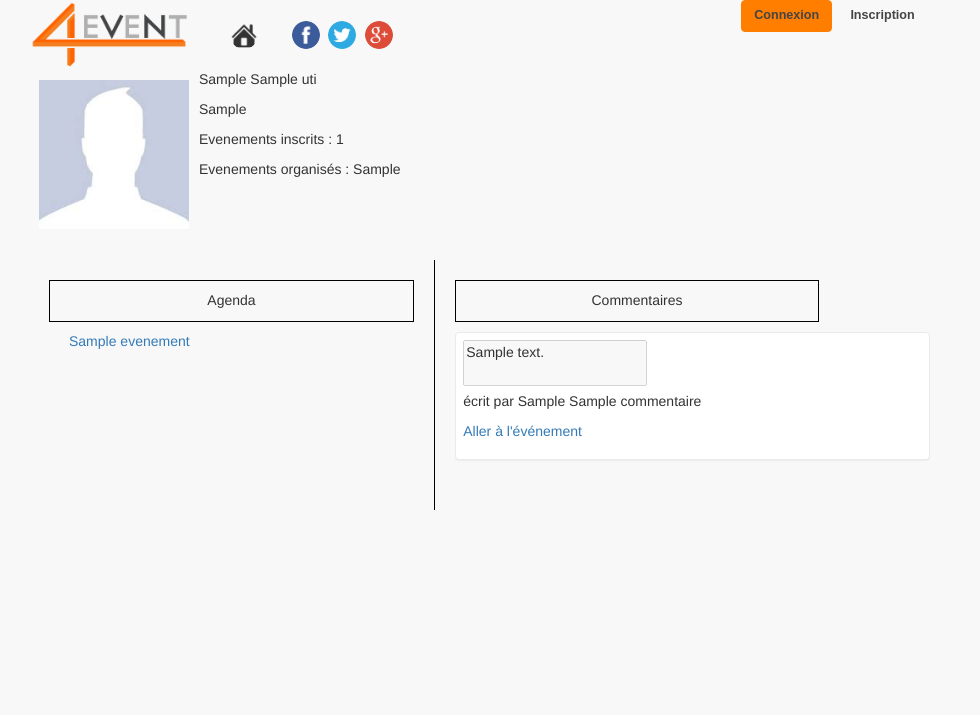
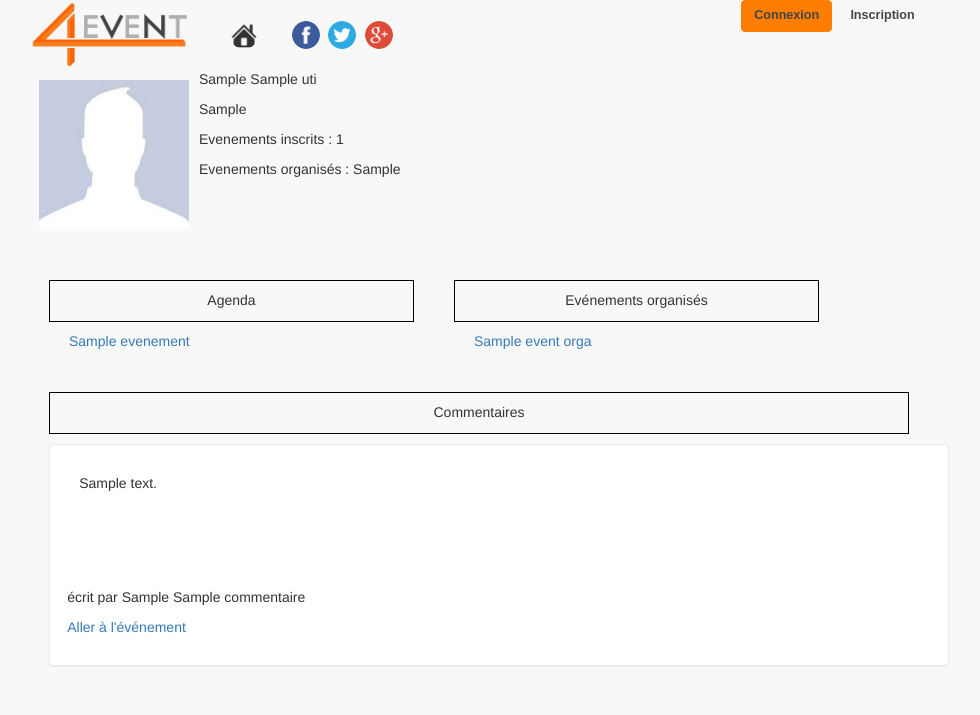
Before and after one commit to Zawartek/4event, a PHP site: template Vue/profilUtilisateur.php in a window 1280 px wide. Shown: the top 715 px of the page, without its empty margins (161-1141 px from the left). Run offline with PHP 8.4, Linux system fonts and the light colour scheme; the template is opened without the code that fills it: most values are stand-ins (such as "Sample title", 1, 10 or a date in 2020); some libraries are stand-ins or nearby versions.

Commit message:
profil uti

```diff
--- a/Controle/utilisateur.php
+++ b/Controle/utilisateur.php
@@ -22,6 +22,7 @@ function afficherPageUti($idUti) {
     require_once './Modele/utilisateurs.php';
     $_SESSION['page'] = 'pageUti';
     $uti = infosUti($db, $idUti);
+    $uti["eventOrga"]=  eventOrga($db, $idUti);
     include ("./Vue/profilUtilisateur.php");
 }
 
--- a/Vue/css/style.css
+++ b/Vue/css/style.css
@@ -160,12 +160,17 @@ fieldset
     float : left;
 }
 
-#commentaires
+#orga
 {
-    border-left: solid 1px black;
     padding : 20px;
     width:45%;
     float : left;
+}
+
+#commentaires
+{
+    padding : 20px;
+    width:100%;
 
 }
 
--- a/Vue/profilUtilisateur.php
+++ b/Vue/profilUtilisateur.php
@@ -47,14 +47,37 @@ and open the template in the editor.
                     }
                     ?>
                 </div>
+                <div id="orga">
+                    <p class="titre">Evénements organisés</p>
+
+                    <?php
+                    if (sizeof($uti['eventOrga'])>0){
+                    foreach ($uti['eventOrga'] as $event){
+                        ?>
+                    <a class="eventProfil"
+                       href="<?php echo "index.php?controle=evenement"
+                       . "&action=afficherPageEvent"
+                               . "&param=" . $event['evenement_id'];?>">
+                           <?php echo $event["evenement_titre"] ?>
+                    </a>
+                    <br>
+                    <?php
+                    }
+                    }
+                    else {
+                        echo "<p>aucun événément n'a été organisé.</p>";
+                    }
+                    ?>
+                </div>
+                <div id="clear"></div>
                 <div id="commentaires">
                     <p class="titre">Commentaires</p>
                     <?php
                 if (isset($uti['commentaires'][0])) {
                     foreach ($uti['commentaires'] as $com) {
                         ?>
-                        <div class="cadre" style="width:475px">
-                            <textarea class="text-area comContenuP" disabled="true"><?php echo $com['avis_contenu']; ?></textarea>
+                        <div class="cadre">
+                            <textarea class="text-area comContenu" disabled="true"><?php echo $com['avis_contenu']; ?></textarea>
                             <p align="right">
                                 écrit par <?php
                                 echo $com['utilisateur_prenom'] .
@@ -78,7 +101,6 @@ and open the template in the editor.
                 }
                 ?>
                 </div>
-                <div id="clear"></div>
             </div>
         </div>
 
```
Also changed, not shown: Modele/utilisateurs.php (+14 -3 lines).
